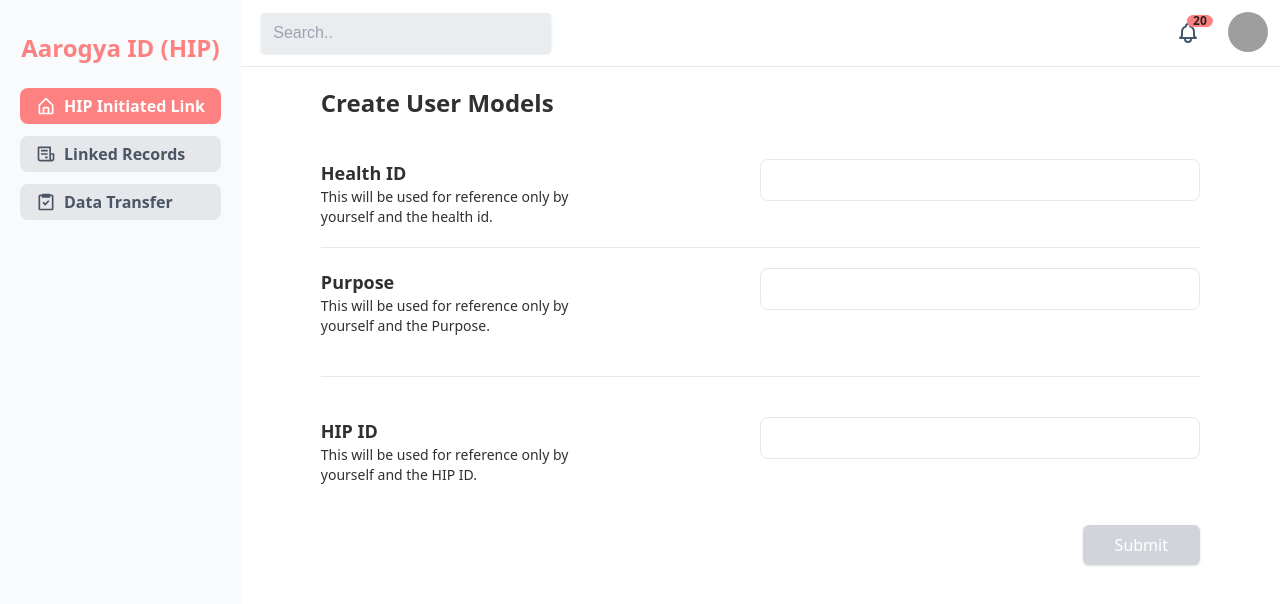
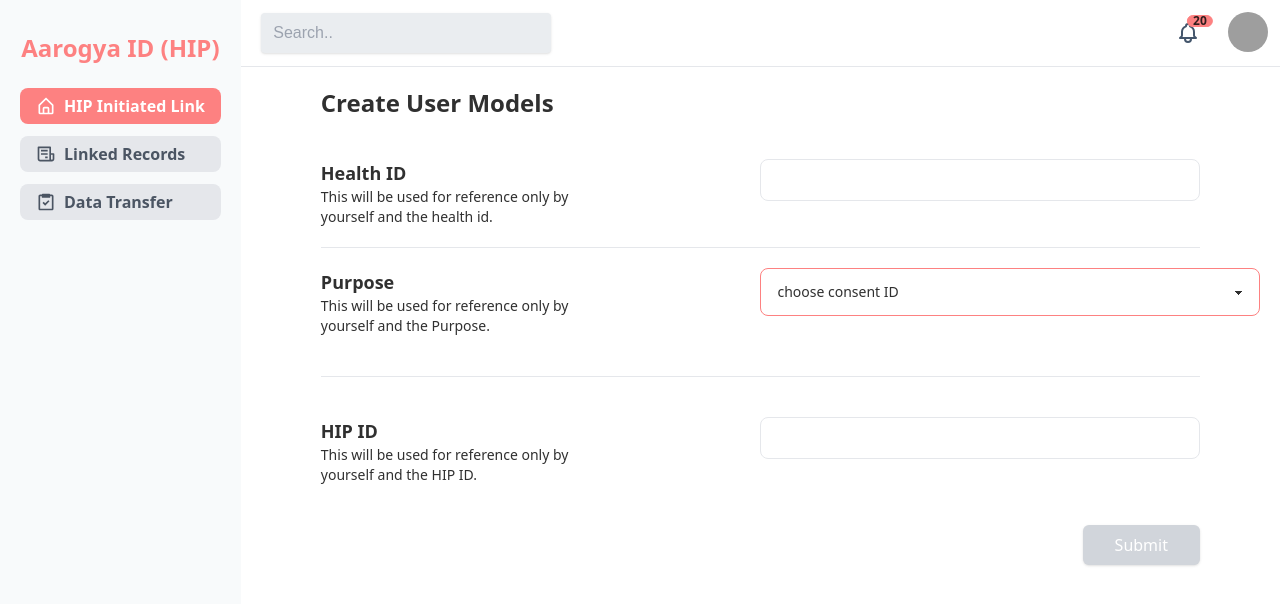
Before and after one commit to mdriazuddin417/Aarogya_hip, a React (Vite) app: page / in a window 1280 px wide. Shown: the top 604 px of the page. Built offline with nearby package versions, Linux system fonts and the light colour scheme; grey boxes are pictures that could not be loaded.

Commit message:
UPDATE:minor update

```diff
--- a/src/components/HIPConsent.jsx
+++ b/src/components/HIPConsent.jsx
@@ -14,6 +14,7 @@
       })
       .then((response) => {
         console.log(response.data);
+        console.log("this is consent",selectConsent);
         setLoading(false);
       })
       .catch((error) => {
@@ -35,7 +36,7 @@
       <div className="flex justify-end items-center my-5">
         <select
           defaultValue={content.consentId}
-          className="select select-primary w-full max-w-xs"
+          className="select select-primary w-[500px]"
           onChange={(e) => setSelectConsent(e.target.value)}
         >
           <option disabled selected>
@@ -44,7 +45,7 @@
           {data.length > 0 &&
             data.map((item, index) => (
               <option key={index} value={item.consentId}>
-                consent ID ({item?.patientId})
+                {item.consentId}({item?.patientId})
               </option>
             ))}
         </select>
--- a/src/pages/CreateUserModels.jsx
+++ b/src/pages/CreateUserModels.jsx
@@ -92,11 +92,28 @@
               </p>
             </div>
             <div>
-              <CustomInput2
-                value={state.purpose}
-                name={"purpose"}
-                onChange={handleInput}
-              />
+
+               <select
+               //defaultValue={'KYC_AND_LINK'}
+          name={"purpose"}
+          onChange={handleInput}
+          className="select select-primary w-[500px]"
+
+        >
+          <option disabled selected>
+            choose consent ID
+          </option>
+          <option value={'KYC_AND_LINK'}>
+          KYC_AND_LINK
+          </option>
+          {/* <option value={'KYC'}>
+          KYC_AND_LINK
+          </option>
+          <option value={'KYC_AND_LINK'}>
+          KYC_AND_LINK
+          </option> */}
+
+        </select>
             </div>
           </div>
         </div>
```
